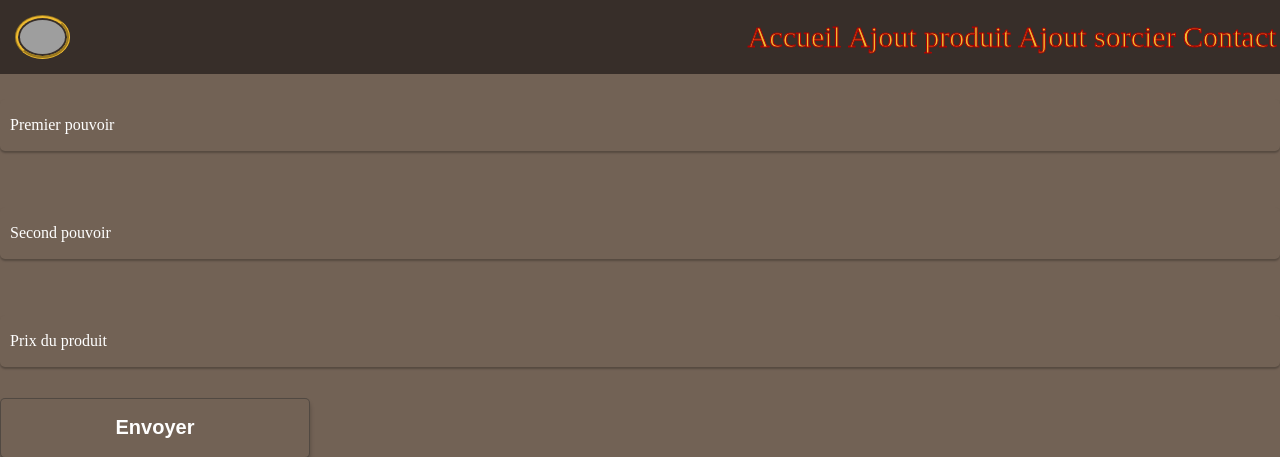
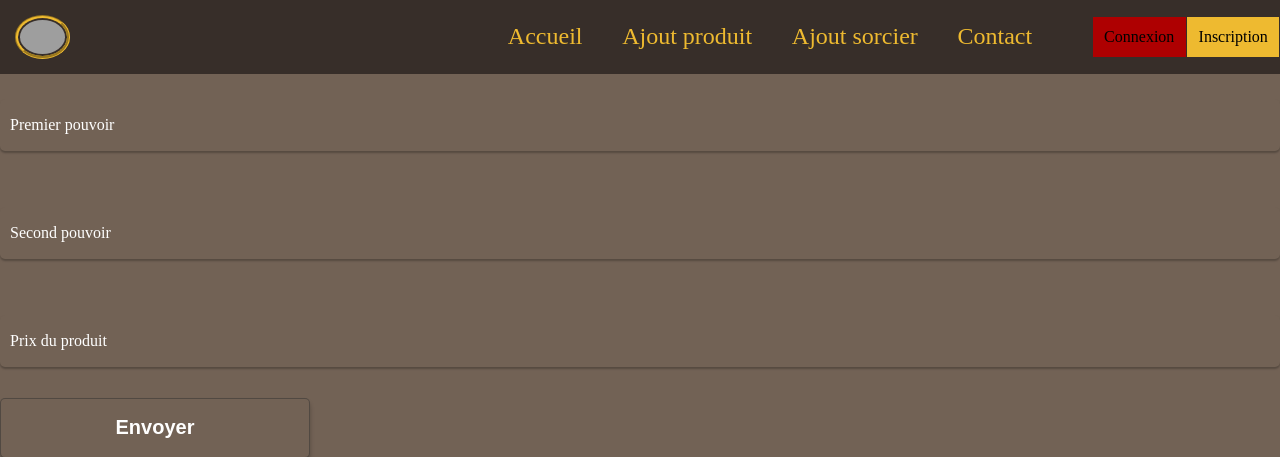
Before and after one commit to Maxime-SALINS/Projet-DrugStore, a PHP site: page /views/pages/modif.php?id=1 in a window 1280 px wide. Shown: the top 457 px of the page. Run offline with PHP 8.4, Linux system fonts and the light colour scheme; grey boxes are pictures that could not be loaded.

Commit message:
update style button login and Sing Up

```diff
--- a/asset/css/style.css
+++ b/asset/css/style.css
@@ -30,8 +30,10 @@ header{
     background-color: #372e29;
 }
 
-nav {
-    width: 45%;
+.navbar{
+    display: flex;
+    align-items: center;
+    width: 65%;
 }
 
 .logo {
@@ -46,17 +48,41 @@ nav {
 }
 
 
-.bouton {
+.ul_navbar {
 	display: flex;
     justify-content: space-around;
     list-style: none;
+    width: 75%;
+}
+
+.ul_connexion{
+    list-style: none;
+    display: flex;
+    align-items: center;
+    justify-content: space-around;
+    width: 25%;
 }
 
 .stylea {
     color: #eeba30;
-    font-size: 30px;
-    -webkit-text-stroke: 1px #ae0001;
+    font-size: 150%;
     text-decoration: none;
+}
+
+.login_singup{
+    color: black;
+    font-size: 100%;
+    text-decoration: none;
+}
+
+.btn_login{
+    background-color: #AE0001;
+    padding: 6%;
+}
+
+.btn_singup{
+    background-color: #EEBA30;
+    padding: 6%;
 }
 
 /*------------------------------Section body---------------------------*/
--- a/views/components/header.php
+++ b/views/components/header.php
@@ -15,8 +15,8 @@
     <div>
     <a href="index.php"><img class="logo" src="../../asset/img/logo/Logo_projet.png" alt="un logo"></a>
     </div>
-    <nav>
-      <ul class="bouton">
+    <nav class="navbar">
+      <ul class="ul_navbar">
         <li>
           <a class="stylea" href="index.php">Accueil</a>
         </li>
@@ -30,5 +30,13 @@
           <a class="stylea" target="_blank" href="contact.php">Contact</a>
         </li>
       </ul>
+      <ul class="ul_connexion">
+        <li class="btn_login">
+          <a class="login_singup" href="#">Connexion</a>
+        </li>
+        <li class="btn_singup">
+          <a class="login_singup" href="#">Inscription</a>
+        </li>
+      </ul>
     </nav>
   </header>
```
Also changed, not shown: views/pages/index.php (+14 -14 lines).
